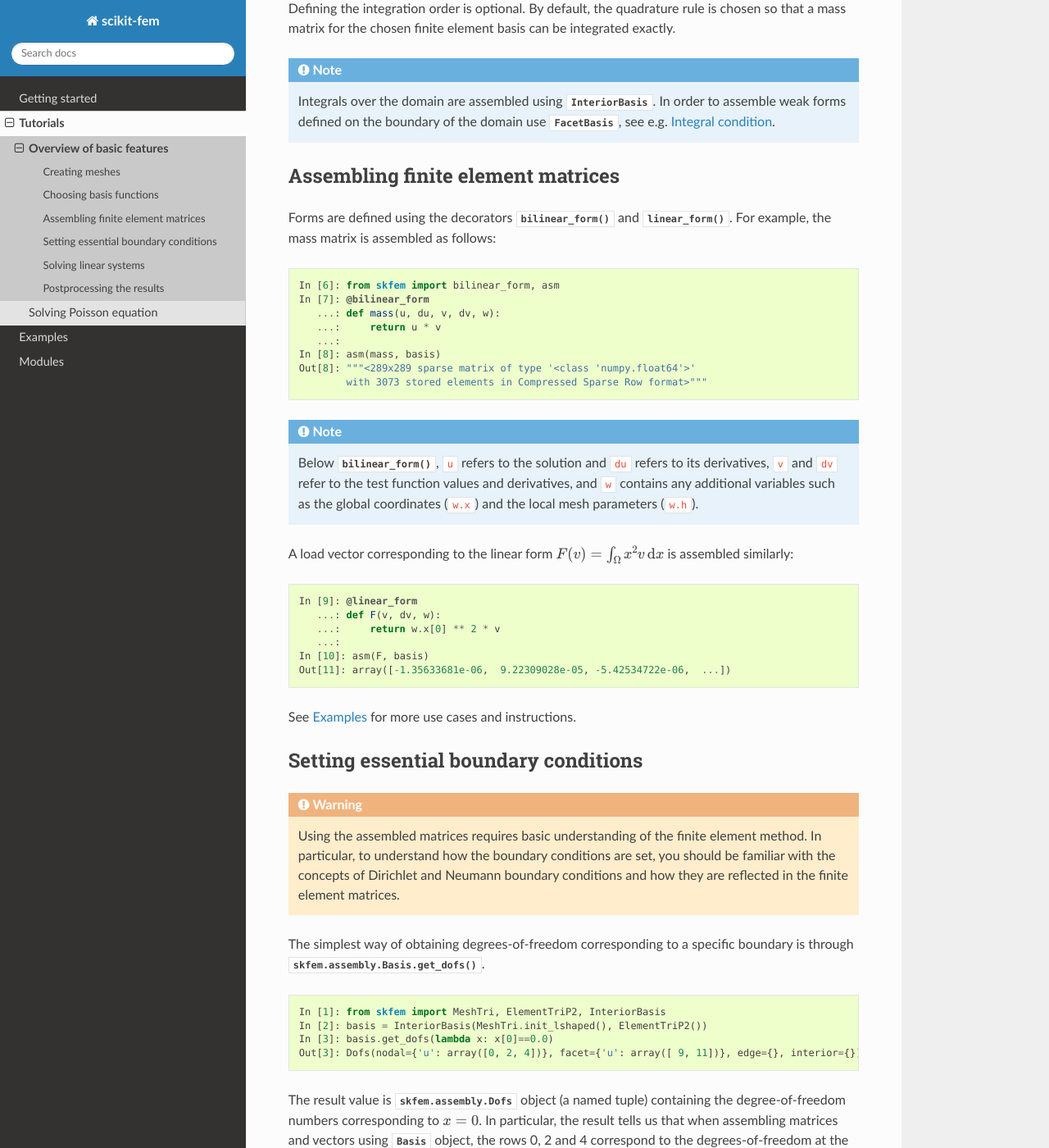
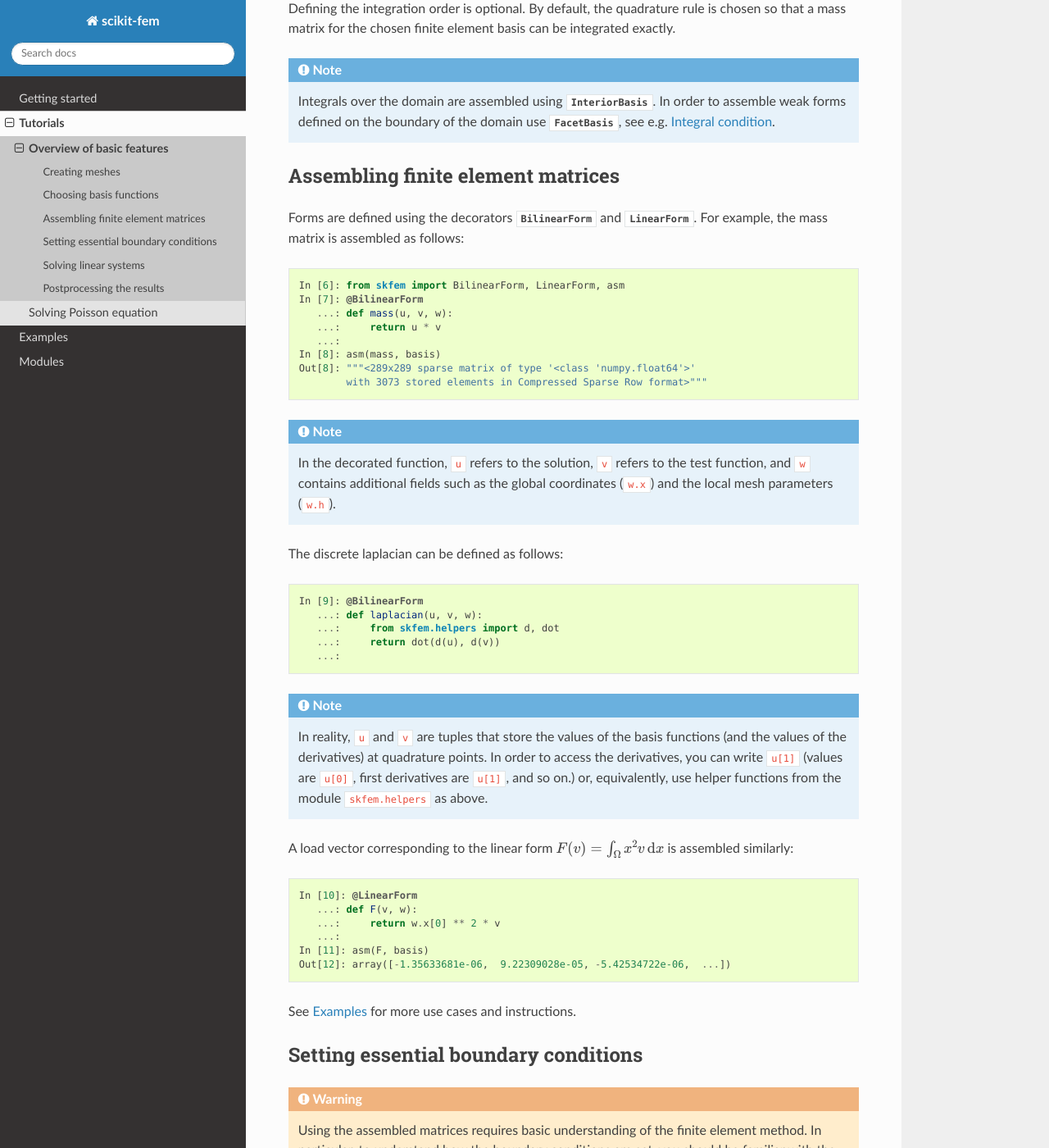
Before and after one commit to kinnala/scikit-fem, a Sphinx documentation site: the page built from docs/tutorials/walkthrough.rst, in a window 1280 px wide and 1400 px high, scrolled down 1517 px. Shown: the whole window at 82% size. Built offline with Sphinx 7.4.7 and the Read the Docs theme 2.0.0, drawn with Linux system fonts in a browser that asks for light colours; some of the changed text lies outside the part shown.

Commit message:
Update walkthrough to use new style forms

```diff
--- a/docs/tutorials/walkthrough.rst
+++ b/docs/tutorials/walkthrough.rst
@@ -97,14 +97,14 @@ Assembling finite element matrices
 ##################################
 
 Forms are defined using the decorators
-:func:`~skfem.assembly.bilinear_form` and :func:`~skfem.assembly.linear_form`.
+:class:`~skfem.assembly.BilinearForm` and :class:`~skfem.assembly.LinearForm`.
 For example, the mass matrix is assembled as follows:
 
 .. code-block:: python
 
-   In [6]: from skfem import bilinear_form, asm
-   In [7]: @bilinear_form
-      ...: def mass(u, du, v, dv, w):
+   In [6]: from skfem import BilinearForm, LinearForm, asm
+   In [7]: @BilinearForm
+      ...: def mass(u, v, w):
       ...:     return u * v
       ...:
    In [8]: asm(mass, basis)
@@ -114,22 +114,40 @@ For example, the mass matrix is assembled as follows:
 
 .. note::
 
-   Below :func:`~skfem.assembly.bilinear_form`, ``u`` refers to the solution and
-   ``du`` refers to its derivatives, ``v`` and ``dv`` refer to the test function
-   values and derivatives, and ``w`` contains any additional variables such as the
-   global coordinates (``w.x``) and the local mesh parameters (``w.h``).
+   In the decorated function, ``u`` refers to the solution, ``v`` refers to the
+   test function, and ``w`` contains additional fields such as the global
+   coordinates (``w.x``) and the local mesh parameters (``w.h``).
+
+The discrete laplacian can be defined as follows:
+
+.. code-block:: python
+
+   In [9]: @BilinearForm
+      ...: def laplacian(u, v, w):
+      ...:     from skfem.helpers import d, dot
+      ...:     return dot(d(u), d(v))
+      ...:
+
+
+.. note::
+   In reality,
+   ``u`` and ``v`` are tuples that store the values of the basis functions (and
+   the values of the derivatives) at quadrature points. In order to access the
+   derivatives, you can write ``u[1]`` (values are ``u[0]``, first derivatives
+   are ``u[1]``, and so on.) or, equivalently, use helper functions from
+   the module ``skfem.helpers`` as above.
 
 A load vector corresponding to the linear form :math:`F(v)=\int_\Omega x^2 v
 \,\mathrm{d}x` is assembled similarly:
 
 .. code-block:: python
 
-   In [9]: @linear_form
-      ...: def F(v, dv, w):
+   In [10]: @LinearForm
+      ...: def F(v, w):
       ...:     return w.x[0] ** 2 * v
       ...:
-   In [10]: asm(F, basis)
-   Out[11]: array([-1.35633681e-06,  9.22309028e-05, -5.42534722e-06,  ...])
+   In [11]: asm(F, basis)
+   Out[12]: array([-1.35633681e-06,  9.22309028e-05, -5.42534722e-06,  ...])
 
 See :ref:`learning` for more use cases and instructions.
 
@@ -151,16 +169,17 @@ boundary is through :meth:`skfem.assembly.Basis.get_dofs`.
 
    In [1]: from skfem import MeshTri, ElementTriP2, InteriorBasis
    In [2]: basis = InteriorBasis(MeshTri.init_lshaped(), ElementTriP2())
-   In [3]: basis.get_dofs(lambda x: x[0]==0.0)
+   In [3]: basis.get_dofs(lambda x: x[0] == 0.0)
    Out[3]: Dofs(nodal={'u': array([0, 2, 4])}, facet={'u': array([ 9, 11])}, edge={}, interior={})
 
 The result value is :class:`skfem.assembly.Dofs` object (a named tuple)
-containing the degree-of-freedom numbers corresponding to :math:`x=0`.  In
-particular, the result tells us that when assembling matrices and vectors using
-:class:`~skfem.assembly.Basis` object, the rows 0, 2 and 4 correspond to the
-degrees-of-freedom at the vertices of the elements on the boundary :math:`x=0`,
-and the rows 9 and 11 correspond to the degrees-of-freedom at the facets of the
-elements on the boundary :math:`x=0`.
+containing the degree-of-freedom numbers corresponding to :math:`x=0`.
+
+In particular, the result tells us that when assembling matrices and vectors
+using :class:`~skfem.assembly.Basis` object, the rows 0, 2 and 4 correspond to
+the degrees-of-freedom at the vertices of the elements on the boundary
+:math:`x=0`, and the rows 9 and 11 correspond to the degrees-of-freedom at the
+facets of the elements on the boundary :math:`x=0`.
 
 .. code-block:: python
 
```
